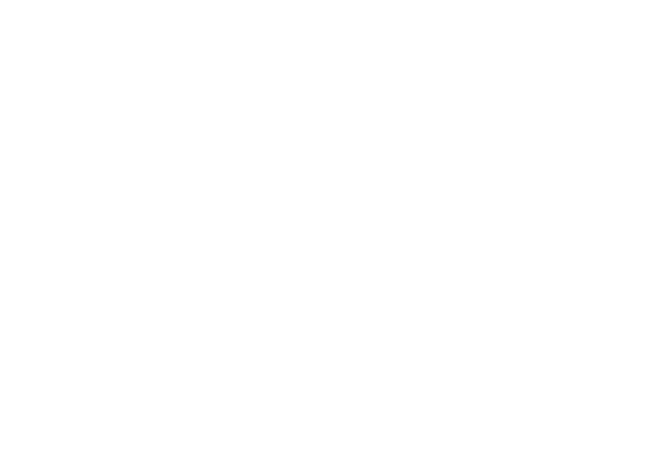
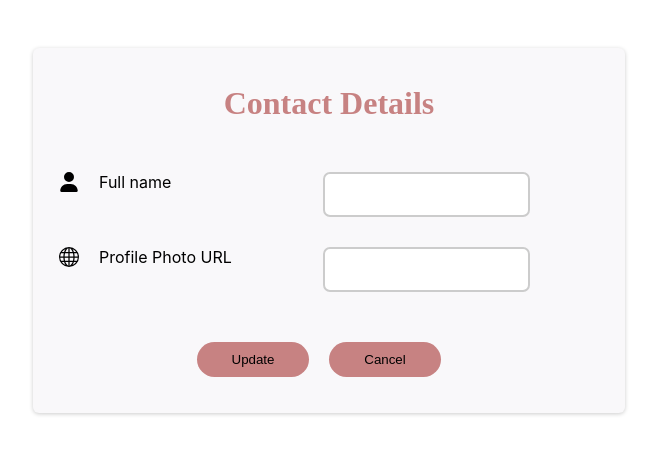
Before and after one commit to terilo1814/expense-tracker, a React (Create React App) app: page /profile in a window 1280 px wide. Shown: the top 454 px of the page, without its empty margins (311-968 px from the left). Built offline with nearby package versions, Linux system fonts and the light colour scheme.

Commit message:
Completing the profile n updating using firebase

```diff
--- a/package.json
+++ b/package.json
@@ -3,11 +3,16 @@
   "version": "0.1.0",
   "private": true,
   "dependencies": {
+    "@fortawesome/fontawesome-svg-core": "^6.4.0",
+    "@fortawesome/free-solid-svg-icons": "^6.4.0",
+    "@fortawesome/react-fontawesome": "^0.2.0",
     "@testing-library/jest-dom": "^5.16.5",
     "@testing-library/react": "^13.4.0",
     "@testing-library/user-event": "^13.5.0",
+    "axios": "^1.4.0",
     "react": "^18.2.0",
     "react-dom": "^18.2.0",
+    "react-icons": "^4.8.0",
     "react-router-dom": "^5.3.4",
     "react-scripts": "5.0.1",
     "web-vitals": "^2.1.4"
--- a/src/App.js
+++ b/src/App.js
@@ -3,6 +3,7 @@ import { SignupAndLogin } from "./components/SignupAndLogin";
 import { AppContext } from "./context/AppContext";
 import { Route, useHistory } from "react-router-dom/cjs/react-router-dom";
 import { Welcome } from "./components/Welcome";
+import { Profile } from "./components/Profile";
 
 
 
@@ -46,6 +47,9 @@ function App() {
         <Route exact path='/welcome'>
           <Welcome />
         </Route>
+        <Route exact path='/profile'>
+          <Profile />
+        </Route>
       </AppContext.Provider>
     </>
   );
--- /dev/null
+++ b/src/components/Profile.css
@@ -0,0 +1,61 @@
+*/ {
+    margin: 0;
+    padding: 0;
+    box-sizing: border-box;
+}
+
+h1 {
+    margin-bottom: 50px;
+    color: rgb(199, 130, 130);
+    font-family: 'Times New Roman', Times, serif;
+}
+
+.cnt {
+    margin: 3rem auto;
+    width: 95%;
+    max-width: 35rem;
+    border-radius: 6px;
+    background-color: #f9f8fa;
+    box-shadow: 0 1px 4px rgba(0, 0, 0, 0.2);
+    padding: 1rem;
+    text-align: center;
+}
+
+.name-icon,.url-icon {
+    width: 40px;
+    height: 20px
+}
+
+.name,
+.photo {
+    display: flex;
+    flex-direction: row;
+
+}
+.photo label{
+    width: 40%;
+    margin-left: 10px;
+}
+.name label{
+    width: 40%;
+    margin-left: 10px;
+}
+input{
+
+    margin-bottom: 30px;
+}
+.update-btn,.cancel-btn{
+    padding: 10px;
+    border-radius: 20px;
+    width: 20%;
+    margin-top: 20px;
+    margin-bottom: 20px;
+    margin-right: 20px;
+    background: rgb(199, 130, 130);
+    border:none;
+}
+.update-btn:hover,
+.cancel-btn:hover{
+    color:white;
+    cursor: pointer;
+}
--- /dev/null
+++ b/src/components/Profile.js
@@ -0,0 +1,77 @@
+import React, { useContext } from 'react'
+import './Profile.css'
+import { FontAwesomeIcon } from '@fortawesome/react-fontawesome';
+import { faUser } from '@fortawesome/free-solid-svg-icons';
+import { BsGlobe } from 'react-icons/bs';
+import { useState } from 'react';
+import { AppContext } from '../context/AppContext';
+
+
+
+export const Profile = () => {
+
+    const { contextValue } = useContext(AppContext)
+
+    const [fullName, setFullName] = useState('');
+    const [photoURL, setPhotoURL] = useState('');
+
+    const updateHandler = () => {
+        const url = 'https://identitytoolkit.googleapis.com/v1/accounts:update?key=AIzaSyCE9Ri0f_1n-d_Z-CFFDTIrtb1pk1NRfJQ'
+
+
+        fetch(
+            url,
+            {
+                method: 'POST',
+                body: JSON.stringify({
+                    idToken: contextValue.token,
+                    displayName: fullName,
+                    photoUrl: photoURL,
+                    returnSecureToken: true
+                }),
+                headers: {
+                    'Content-Type': 'application/json'
+                }
+            }).then(res => {
+                setFullName('')
+                setPhotoURL('')
+                if (res.ok) {
+
+                    return res.json()
+                } else {
+                    return res.json().then(data => {
+                        let errorMessage = 'Authentication failed'
+                        throw new Error(errorMessage)
+                    })
+                }
+
+            }).catch(err => {
+                alert(err.message)
+            })
+
+    }
+
+
+    return (
+        <>
+            <div className='cnt'>
+                <h1>Contact Details</h1>
+
+                <div className='name'>
+                    <FontAwesomeIcon icon={faUser} className='name-icon' />
+                    <label>Full name</label>
+                    <input type='text' value={fullName} onChange={(e) => setFullName(e.target.value)} />
+
+                </div>
+                <div className='photo'>
+                    < BsGlobe className='url-icon' />
+                    <label>Profile Photo URL</label>
+                    <input type='text' value={photoURL} onChange={(e) => setPhotoURL(e.target.value)} />
+                </div>
+                <button className='update-btn' onClick={updateHandler}>Update</button>
+                <button className='cancel-btn'>Cancel</button>
+            </div>
+
+        </>
+    )
+}
--- /dev/null
+++ b/src/components/Welcome.css
@@ -0,0 +1,29 @@
+*/ {
+    margin: 0;
+    padding: 0;
+    box-sizing: border-box;
+}
+
+.ctn-group {
+    display: flex;
+    flex-direction: row;
+    border-bottom: 1px solid grey;
+    background: rgb(150, 140, 140);
+
+}
+ h3{
+    font-family: 'Times New Roman', Times, serif;
+    color: blanchedalmond
+
+}
+
+.profile-btn {
+    background: #bbd493;
+    border-radius: 30px;
+    padding: 4px;
+    border: 1px solid #ccc;
+    margin-left:850px;
+    margin-bottom: 17px;
+    margin-top: 15px;
+
+}
--- a/src/components/Welcome.js
+++ b/src/components/Welcome.js
@@ -1,7 +1,18 @@
 import React from 'react'
+import './Welcome.css'
+import { NavLink } from 'react-router-dom/cjs/react-router-dom'
 
 export const Welcome = () => {
     return (
-        <div>Welcome to Expense Tracker</div>
+        <>
+            <div className='ctn-group'>
+                <h3>Welcome to Expense Tracker</h3>
+                    <button className='profile-btn'>Your profile is incomplete.
+                        <NavLink to='/profile'>Complete now</NavLink>
+                    </button>
+
+            </div>
+        </>
+
     )
 }
```
Also changed, not shown: 1 other file (tests, documents, lock files or other folders).
